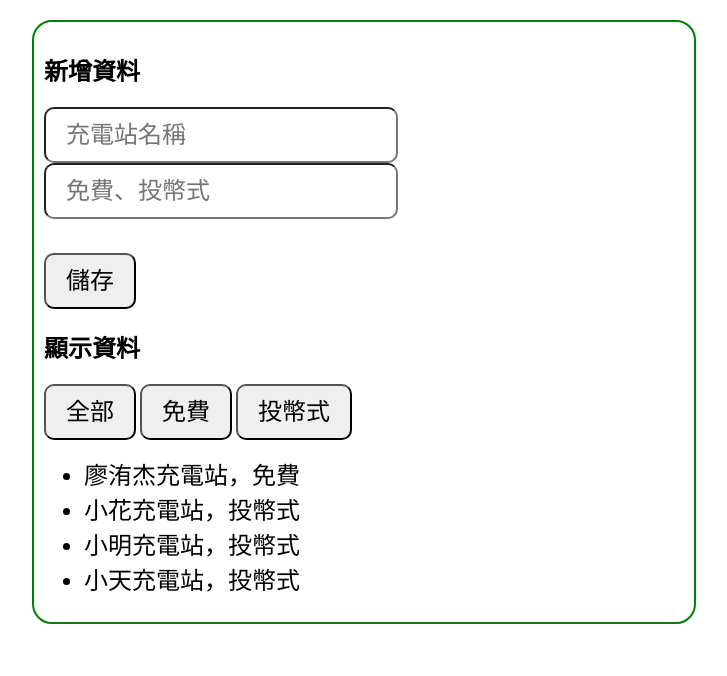
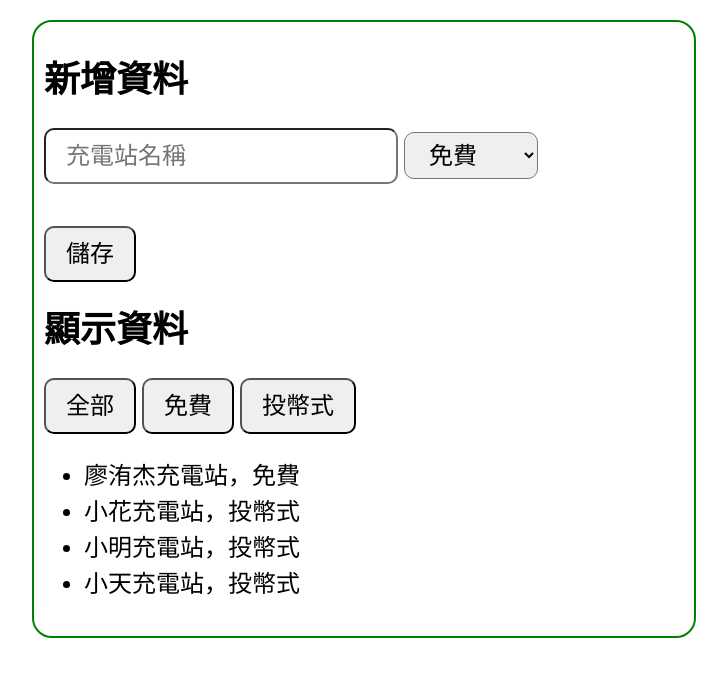
Before and after one commit to HsuehFan/2021_jsLive, a plain HTML site: page otherTest/weiJeiCharge/index.html in a window 1280 px wide. Shown: the whole page, without its empty margins (276-1003 px from the left). Drawn offline with Linux system fonts and the light colour scheme.

Commit message:
firstUpdata

```diff
--- a/otherTest/weiJeiCharge/all.scss
+++ b/otherTest/weiJeiCharge/all.scss
@@ -7,6 +7,12 @@
 .mt-3 {
     margin-top: 18px;
 }
+
+body{
+    font-size: 24px;
+        line-height: 36px;
+}
+
 .container{
     margin: 20px auto;
     max-width: 375px;
@@ -17,7 +23,7 @@
     @include smScreen {
         max-width: 640px;
     }
-    & input{
+    & input, select{
         padding: 8px 20px;
         font-size: 24px;
         line-height: 36px;
@@ -30,6 +36,7 @@
     & .filter{
         white-space: normal;
     }
+
 }
 
 .red {
--- a/otherTest/weiJeiCharge/index.html
+++ b/otherTest/weiJeiCharge/index.html
@@ -11,7 +11,10 @@
     <div class="container">
         <h2>新增資料</h2>
         <input type="text" placeholder="充電站名稱" class="stationName">
-        <input type="text" placeholder="免費、投幣式" class="stationCharge">
+        <select class="stationCharge">
+            <option value="免費">免費</option>
+            <option value="投幣式">投幣式</option>
+        </select>
         <p class="show-info"></p>
         <input type="button" class="btn mt-3" value="儲存">
         <h2>顯示資料</h2>
```
Also changed, not shown: otherTest/weiJeiCharge/all.css, 1 other file.
